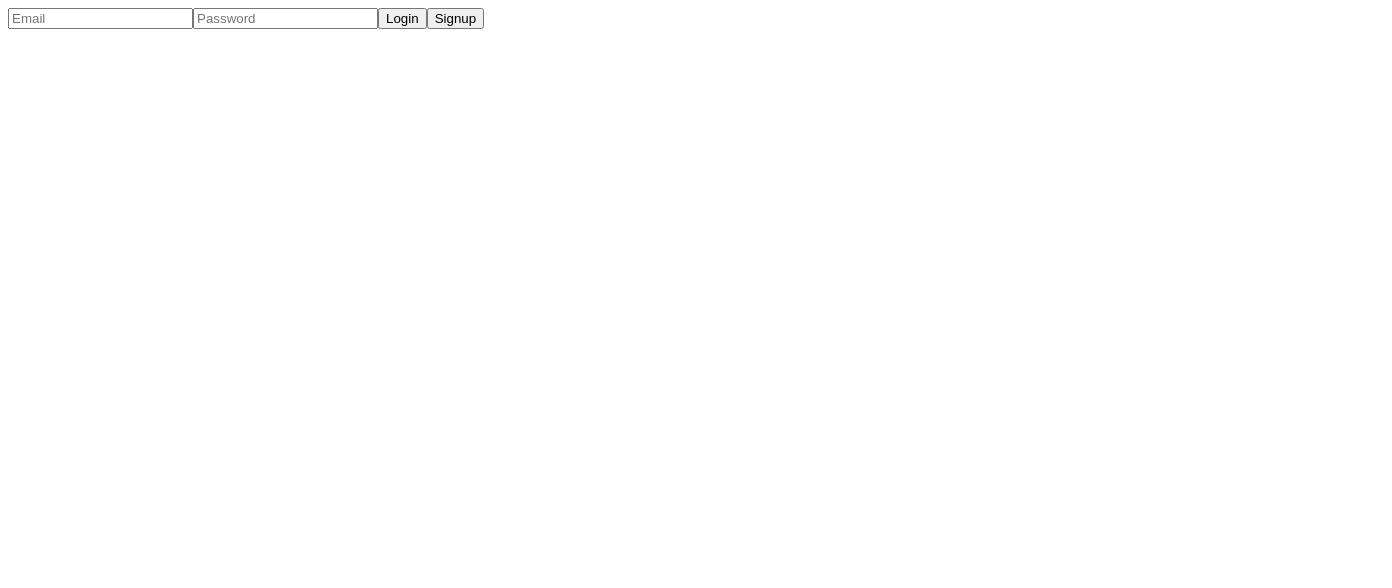
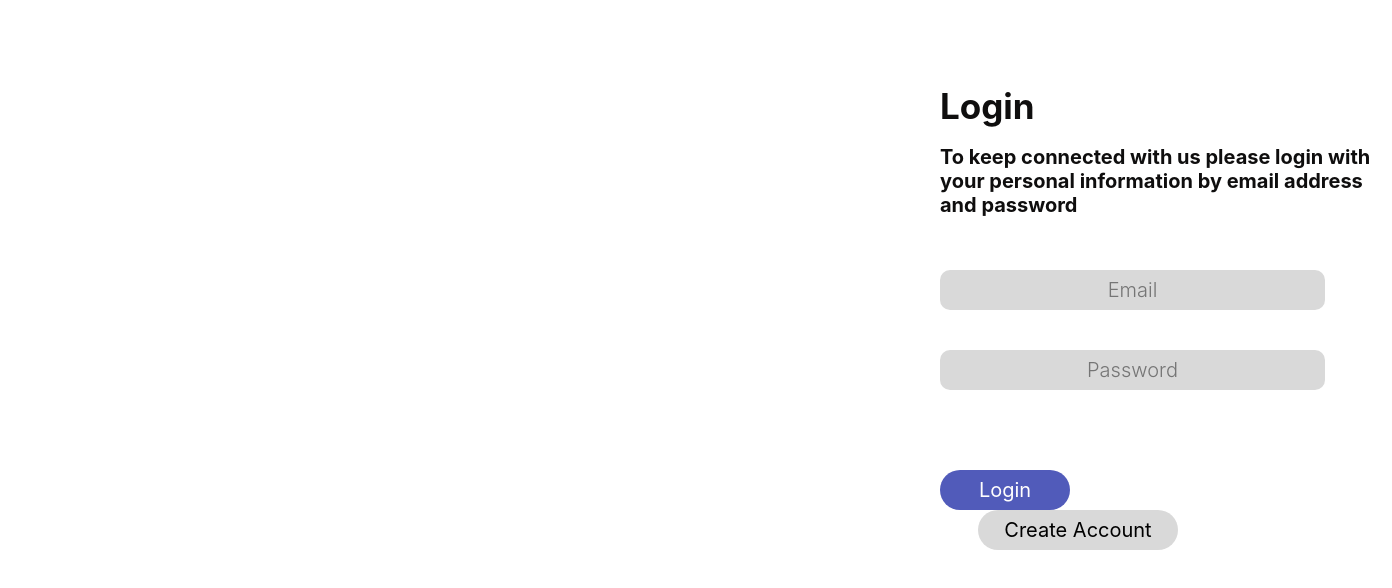
Before and after one commit to vetri1203/eventManagement, a React (Create React App) app in the folder client/: page /login in a window 1280 px wide. Shown: the top 588 px of the page, 1392 px wide, since content can reach past the window. Built offline with nearby package versions, Linux system fonts and the light colour scheme.

Commit message:
created css file and stylled

```diff
--- a/client/src/Component/Login.jsx
+++ b/client/src/Component/Login.jsx
@@ -1,4 +1,5 @@
 import { useState } from "react";
+import  './Style/Login.css';
 import axios from "axios";
 import { useNavigate } from "react-router-dom";
 const Login = () => {
@@ -57,22 +58,29 @@ const Login = () => {
     <>
       <div className="Logincontainer">
         <form action="post" onSubmit={HandleSubmit}>
+
+          <h1 className="HeadingLogin">Login</h1><br/>
+
+          <h4 className="QuoteLogin">To keep connected with us please login with your personal information by email address and password</h4><br/>
+
           <input
+            className="inputEmail"
             type="email"
             placeholder="Email"
             value={Email}
             onChange={EmailChange}
-          />
+          /><br/>
           <input
+            className="inputPassword"
             type="password"
             placeholder="Password"
             value={Password}
             onChange={PasswordChange}
-          />
+          /><br/>
 
-          <button type="submit">Login</button>
+          <button className="SubmitBtn" type="submit">Login</button>
 
-          <button onClick={SignupLink}>Signup</button>
+          <button className="SubmitAccountBtn" onClick={SignupLink}>Create Account</button>
 
           <span>{Error}</span>
         </form>
--- /dev/null
+++ b/client/src/Component/Style/Login.css
@@ -0,0 +1,100 @@
+*{
+    margin: 0px;
+    padding: 0px;
+}
+
+.Logincontainer {
+    margin-left: 940px;
+    margin-top: 85px;
+}
+
+.HeadingLogin{
+    color: #0F0E0E;
+    font-family: Inter;
+    font-size: 35px;
+    font-style: normal;
+    font-weight: 700;
+    line-height: normal;
+}
+
+.QuoteLogin {
+    color: #0F0E0E;
+    font-family: Inter;
+    font-size: 20px;
+    font-style: normal;
+    font-weight: 700;
+    line-height: normal;
+    width: 452px;
+    margin-bottom: 35px;
+}
+
+.inputEmail {
+    width: 385px;
+    height: 40px;
+    flex-shrink: 0;
+    border-radius: 10px;
+    background: #D9D9D9;
+    border-style: none;
+    cursor: pointer;
+    color: #000;
+    font-family: Inter;
+    font-size: 20px;
+    font-style: normal;
+    font-weight: 300;
+    line-height: normal;
+    text-align: center;
+    margin-bottom: 40px;
+}
+
+.inputPassword{
+    width: 385px;
+    height: 40px;
+    flex-shrink: 0;
+    border-radius: 10px;
+    background: #D9D9D9;
+    border-style: none;
+    cursor: pointer;
+    color: #000;
+    font-family: Inter;
+    font-size: 20px;
+    font-style: normal;
+    font-weight: 300;
+    line-height: normal;
+    text-align: center;
+    margin-bottom: 80px;
+}
+
+.SubmitBtn {
+    width: 130px;
+    height: 40px;
+    flex-shrink: 0;
+    border-radius: 40px;
+    background: #515BBA;
+    border-style: none;
+    cursor: pointer;
+    color: #FFFEFE;
+    font-family: Inter;
+    font-size: 20px;
+    font-style: normal;
+    font-weight: 400;
+    line-height: normal;
+    text-align: center;
+}
+
+.SubmitAccountBtn {
+    width: 200px;
+    height: 40px;
+    flex-shrink: 0;
+    border-radius: 40px;
+    background: #D9D9D9;
+    border-style: none;
+    cursor: pointer;
+    color: #000;
+    font-family: Inter;
+    font-size: 20px;
+    font-style: normal;
+    font-weight: 400;
+    line-height: normal;
+    text-align: center;
+    margin-left: 38px;
+}
```
Also changed, not shown: client/src/Component/Images/email.png (added), client/src/Component/Images/password.png (added), client/src/Component/Style/Signup.css (added).
